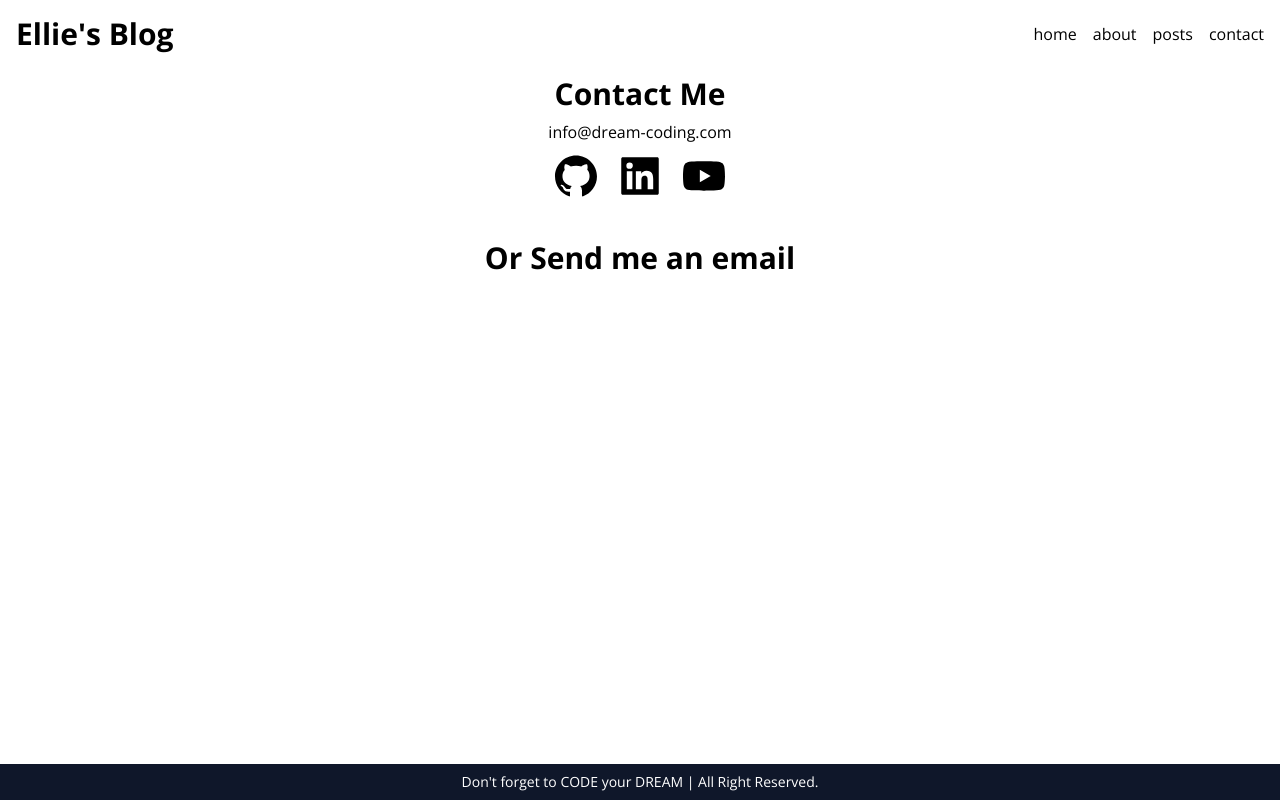
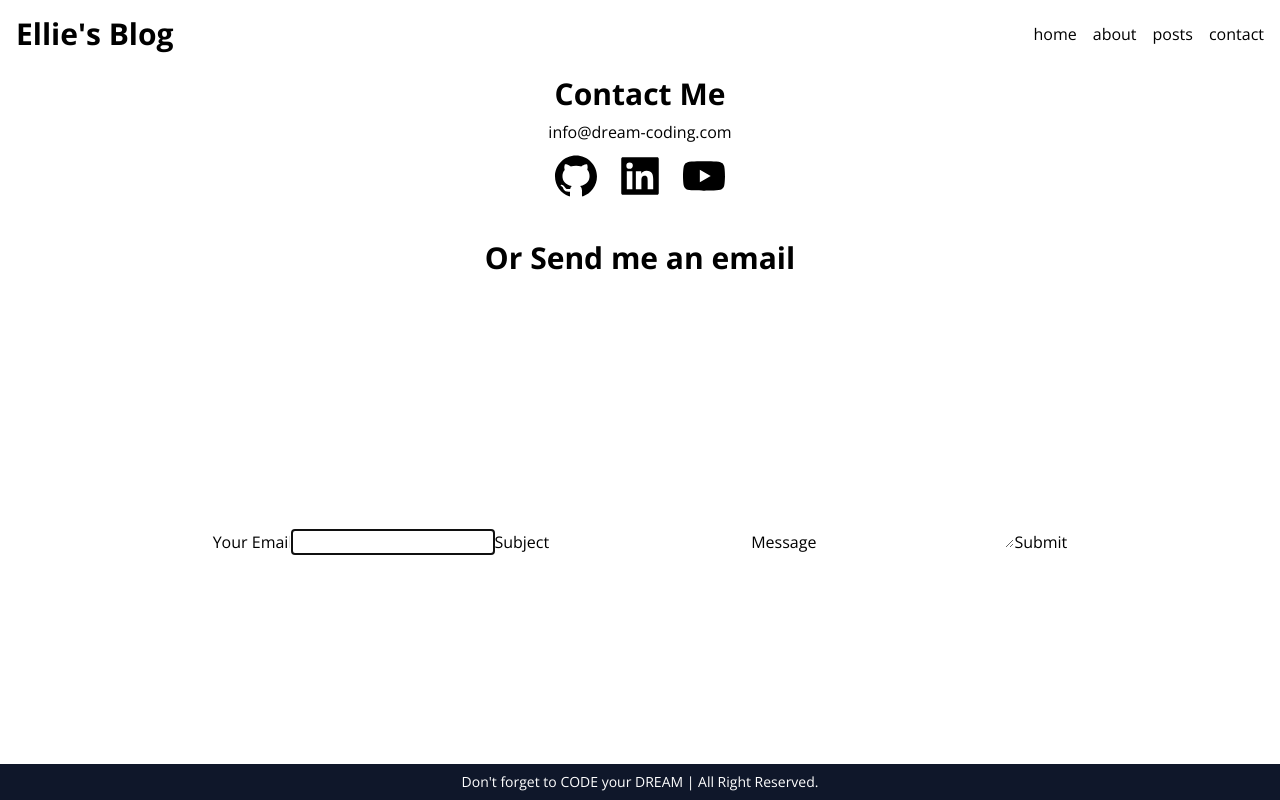
Before and after one commit to k2core/nextjs004, a Next.js app: page /contact in a window 1280 px wide. Built offline with nearby package versions, Linux system fonts and the light colour scheme.

Commit message:
정보, 연락 페이지(2) - 입력폼
입력폼을 작성한다.

Changes to be committed:
modified:   src/components/ContactForm.tsx

```diff
--- a/src/components/ContactForm.tsx
+++ b/src/components/ContactForm.tsx
@@ -1,3 +1,62 @@
+"use client";
+
+import { ChangeEvent, FormEvent, useState } from "react";
+
+type Form = {
+  from: string;
+  subject: string;
+  message: string;
+};
+
 export default function ContactForm() {
-  return <></>;
+  const [form, setForm] = useState<Form>({
+    from: "",
+    subject: "",
+    message: "",
+  });
+  const onChange = (e: ChangeEvent<HTMLInputElement | HTMLTextAreaElement>) => {
+    const { name, value } = e.target;
+    setForm((prev) => ({ ...prev, [name]: value }));
+  };
+
+  const onSubmit = (e: FormEvent<HTMLFormElement>) => {
+    e.preventDefault();
+    console.log(form);
+  };
+
+  return (
+    <>
+      <form onSubmit={onSubmit}>
+        <label htmlFor="from">Your Email</label>
+        <input
+          type="email"
+          id="from"
+          name="from"
+          required
+          autoFocus
+          value={form.from}
+          onChange={onChange}
+        />
+        <label htmlFor="subject">Subject</label>
+        <input
+          type="text"
+          id="subject"
+          name="subject"
+          required
+          value={form.subject}
+          onChange={onChange}
+        />
+        <label htmlFor="message">Message</label>
+        <textarea
+          rows={10}
+          id="message"
+          name="message"
+          required
+          value={form.message}
+          onChange={onChange}
+        />
+        <button>Submit</button>
+      </form>
+    </>
+  );
 }
```
